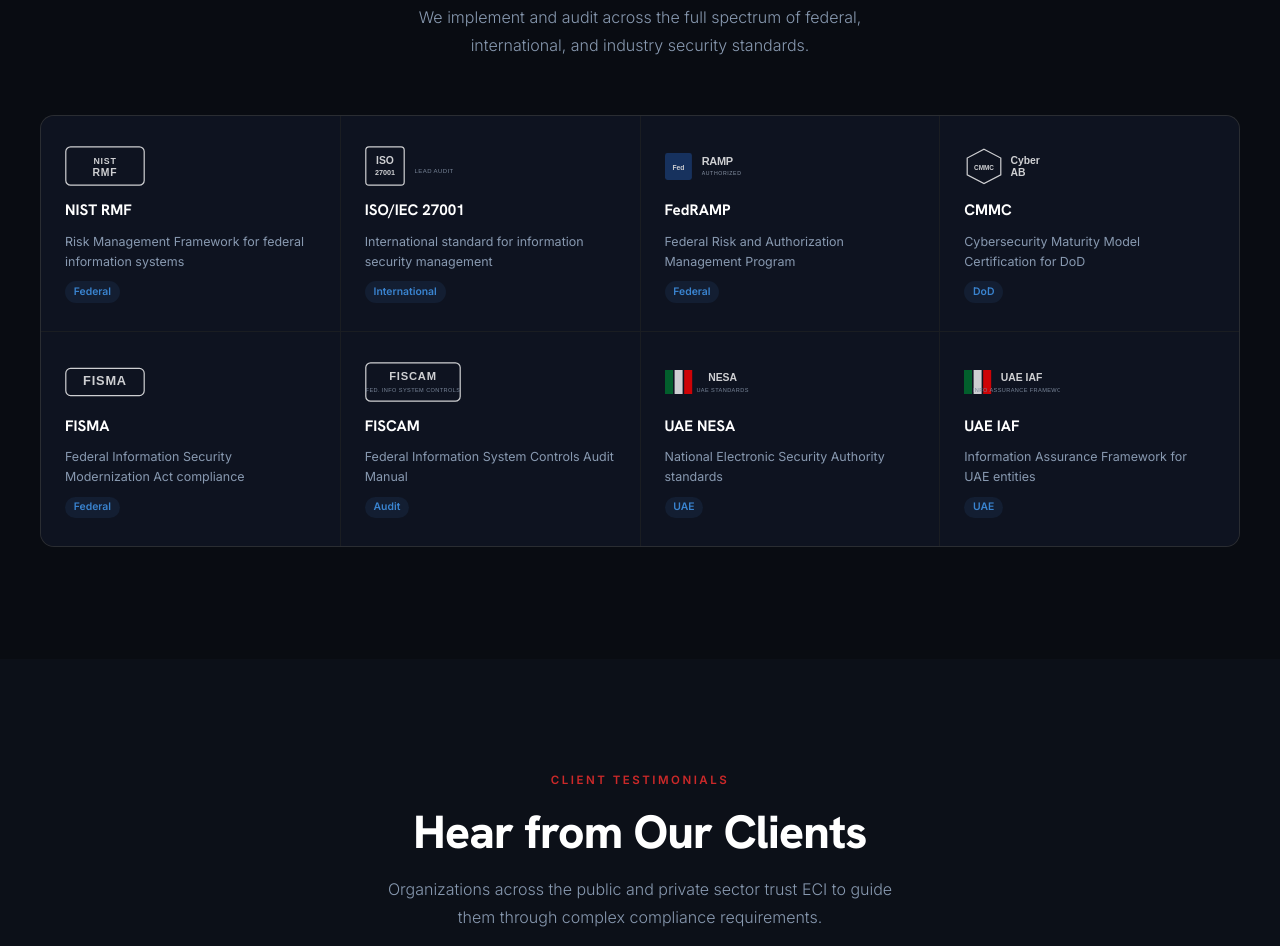
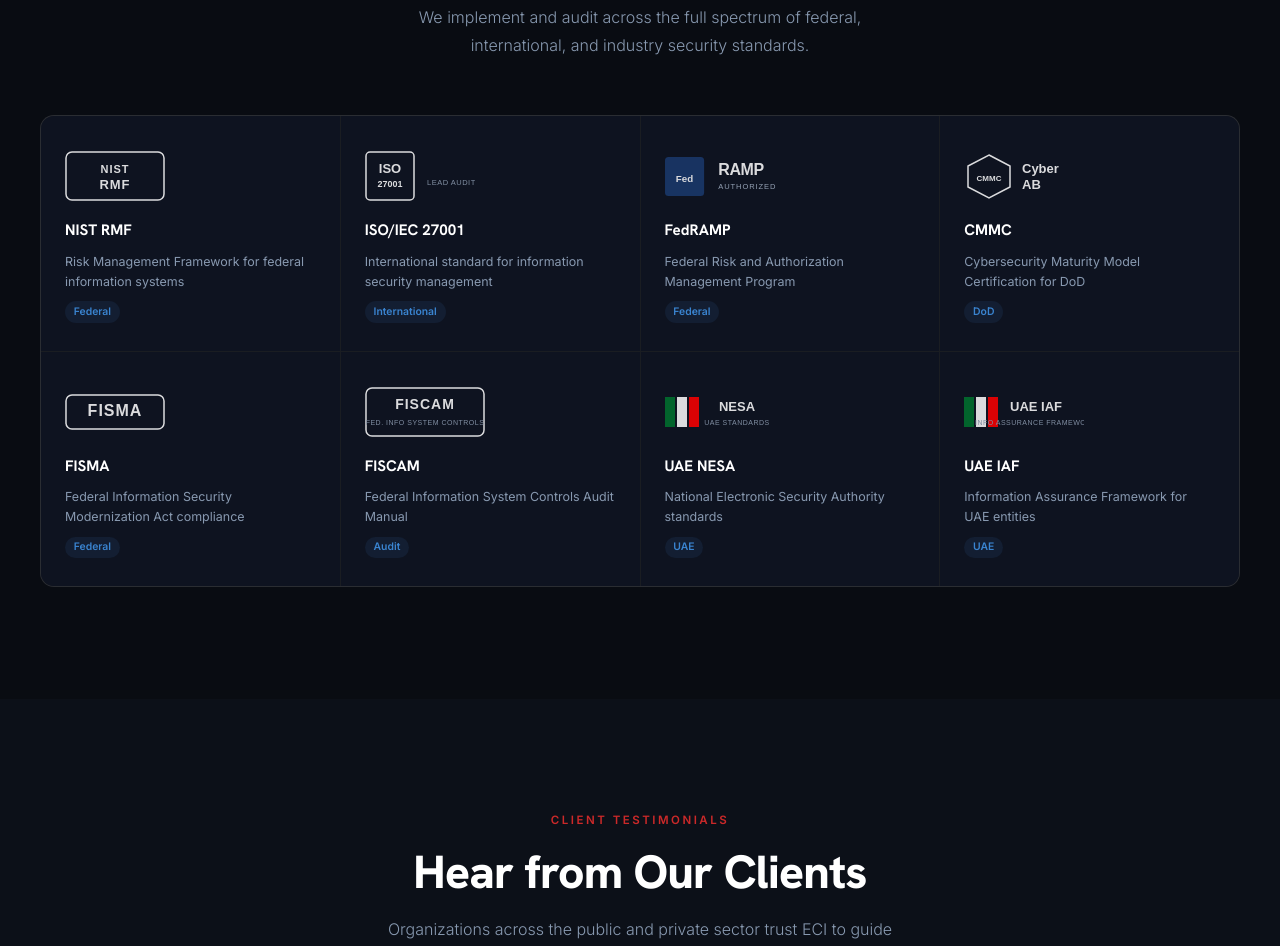
Before and after one commit to econslt/eci-website, a plain HTML site: page prototype-2-parallax.html in a window 1280 px wide. Shown: the part 5165-6111 px from the top of the page. Drawn offline with Linux system fonts and the light colour scheme.

Commit message:
Increase framework logo size

```diff
--- a/prototype-2-parallax.html
+++ b/prototype-2-parallax.html
@@ -253,8 +253,8 @@
     .fw-grid { display: grid; grid-template-columns: repeat(4,1fr); gap: 1px; background: var(--border); border: 1px solid var(--border); border-radius: 14px; overflow: hidden; margin-top: 3rem; }
     .fw-cell { background: var(--bg-card); padding: 1.75rem 1.5rem; display: flex; flex-direction: column; gap: 0.6rem; transition: background 0.2s; }
     .fw-cell:hover { background: var(--bg-3); }
-    .fw-cell-icon { height: 44px; display: flex; align-items: center; }
-    .fw-cell-icon img { max-height: 40px; max-width: 110px; width: auto; object-fit: contain; opacity: 0.8; transition: opacity 0.2s; }
+    .fw-cell-icon { height: 64px; display: flex; align-items: center; }
+    .fw-cell-icon img { max-height: 58px; max-width: 160px; width: auto; object-fit: contain; opacity: 0.85; transition: opacity 0.2s; }
     .fw-cell:hover .fw-cell-icon img { opacity: 1; }
     .fw-cell-name { font-family: 'Hanken Grotesk', sans-serif; font-weight: 700; font-size: 0.95rem; color: var(--white); }
     .fw-cell-desc { font-size: 0.78rem; color: var(--muted); line-height: 1.6; }
```
